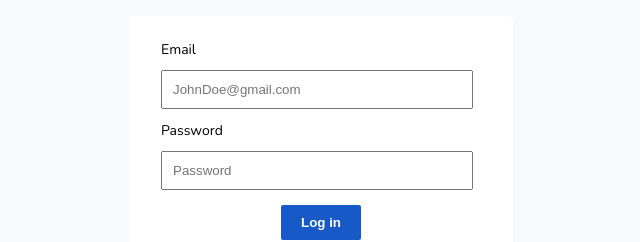
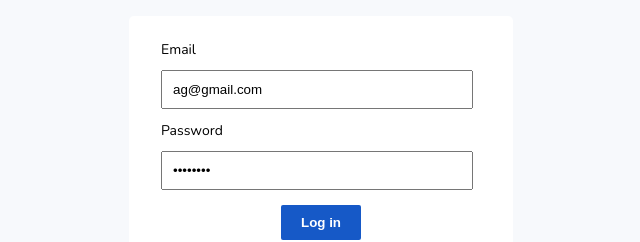
Before and after one commit to TEE2DWHY/admin-dashboard, a Next.js app: page / in a window 1280 px wide. Shown: the part 279-521 px from the top of the page, without its empty margins (319-959 px from the left). Built offline with nearby package versions, Linux system fonts and the light colour scheme.

Commit message:
remodified landing page

```diff
--- a/app/page.jsx
+++ b/app/page.jsx
@@ -17,8 +17,8 @@ const Login = () => {
   const [formLoading, setFormLoading] = useState(false);
   const [formResponse, setFormResponse] = useState("");
   const [formData, setFormData] = useState({
-    email: "",
-    password: "",
+    email: "ag@gmail.com",
+    password: "#a1234a#",
   });
 
   const handleSubmit = async (e) => {
@@ -57,8 +57,9 @@ const Login = () => {
             <label>Email</label>
             <input
               type="email"
-              placeholder="JohnDoe@gmail.com"
+              placeholder="ag@gmail.com"
               name="email"
+              value={formData.email}
               required
               onChange={(e) => handleChange(e, setFormData, formData)}
             />
@@ -69,6 +70,7 @@ const Login = () => {
               type="password"
               placeholder="Password"
               name="password"
+              value={formData.password}
               required
               onChange={(e) => handleChange(e, setFormData, formData)}
             />
```
